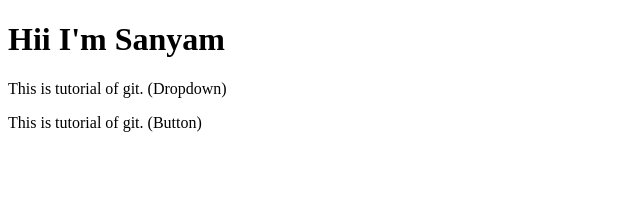
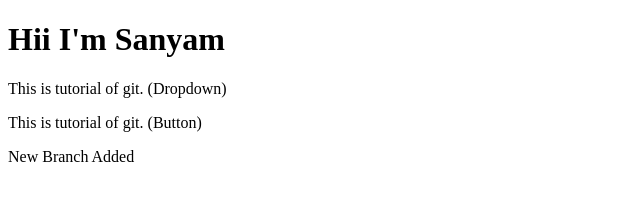
Before and after one commit to Sanyam0786/Git-Tutorial, a plain HTML site: page index.html in a window 1280 px wide. Shown: the whole page, without its empty margins (0-640 px from the left). Drawn offline with Linux system fonts and the light colour scheme.

Commit message:
This is new branch

```diff
--- a/index.html
+++ b/index.html
@@ -9,5 +9,6 @@
     <h1>Hii I'm Sanyam</h1>
     <p>This is tutorial of git. (Dropdown)</p>
     <p>This is tutorial of git. (Button) </p>
+    <p>New Branch Added</p>
 </body>
 </html>
```
